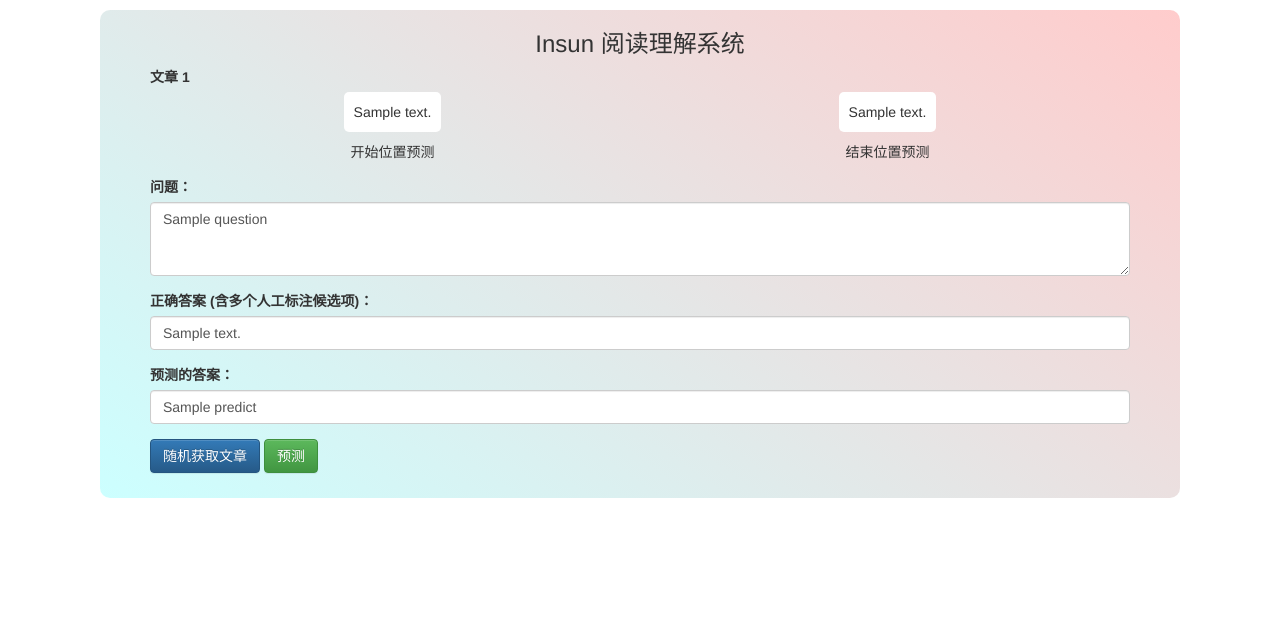
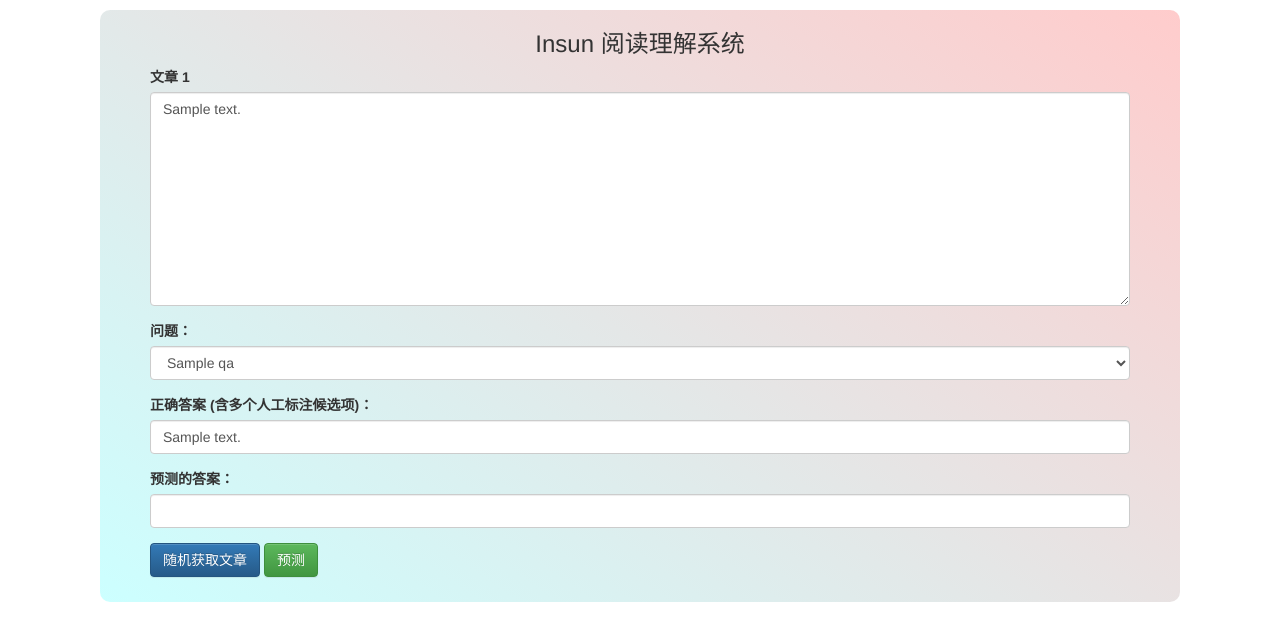
Before and after one commit to JizxGit/MRC, a Flask app: template template/home.html in a window 1280 px wide. Shown: the top 641 px of the page. Run offline with Flask 2, Linux system fonts and the light colour scheme; the template is opened without the code that fills it: most values are stand-ins (such as "Sample title", 1, 10 or a date in 2020); parts of the project's set-up code (start-up, migrations or seed data) failed here and were passed over; some libraries are stand-ins or nearby versions.

Commit message:
将页面改了问题可下拉选择的形式，预测时通过 ajax 请求，目前还是没有加载模型的版本

```diff
--- a/template/home.html
+++ b/template/home.html
@@ -6,10 +6,32 @@
     <script src="https://apps.bdimg.com/libs/jquery/2.1.4/jquery.min.js"></script>
     <script>
         $(document).ready(function () {
-            // $("#reload").click(function(){
-            //     location.reload()
-            // });
+            $("#prob_view").hide(); //一开始将预测的概率图隐藏起来
         });
+
+        //选择其他问题时更新页面的操作
+        function change_question() {
+            var question = $("select option:selected");
+            $("#true_answer").val(question.attr("data_answer"));//更新真正的答案
+            $("#question_index").val(question.index());//
+            $("#predict_answer").val("");//清空上次预测的答案
+        }
+
+        //ajax 请求后台
+        function predict() {
+            data = {
+                "uuid": $("select option:selected").val()
+            };
+            $.post("/predict", data, function (res) {
+                $("#predict_answer").val(res["predict_answer"]);//显示预测答案
+                $("#context_start_prob").html(res["context_start_prob"]);//开始位置预测概率
+                $("#context_end_prob").html(res["context_end_prob"]);//结束位置预测概率
+                if (res['success']) {
+                    $("#prob_view").show();//显示概率图
+                    $("#context").hide();//隐藏输入框
+                }
+            });
+        }
     </script>
 
     <style type="text/css">
@@ -21,11 +43,18 @@
             padding: 1px 50px 10px 50px;
             border-radius: 10px;
         }
-        .start-end{
+
+        .start-end {
             display: grid;
             grid-template-columns: 1fr 1fr;
             grid-gap: 0 10px;
             justify-items: center;
+        }
+
+        .grid_item {
+            background-color: white;
+            padding: 10px;
+            border-radius: 5px;
         }
 
     </style>
@@ -45,43 +74,50 @@
 <div>
     <div class="center">
         <h3 style="text-align: center">Insun 阅读理解系统</h3>
-        <!--<div style="text-align: right"> —insun 实验室 </div>-->
+
         <form action="/predict" method="post">
-            <input type="hidden" name="index" value="{{index}}">
+
+            <!--隐藏的下标等id-->
+            <input type="hidden" name="context_index" value="{{context_index}}">
+            <input type="hidden" name="question_index" value="{{question_index}}">
 
             <div class="form-group">
-                <label class=" control-label">文章 {{index}}</label>
-                {% if not context_start_prob %}
-                    <textarea class="form-control" rows="10" name="context">{{context}}</textarea>
-                {% else %}
-                    <textarea class="form-control" rows="10" name="context" style="display: none;">{{context}}</textarea>
-                {% endif %}
+                <label class=" control-label">文章 {{context_index}}</label>
+                <textarea id="context" class="form-control" rows="10" name="context">{{context}}</textarea>
 
-                {% if context_start_prob %}
-                <div class="start-end">
-                    <p style="background-color: white;padding:10px;border-radius:5px"> {{context_start_prob| safe }}</p>
-                    <p style="background-color: white;padding:10px;border-radius:5px"> {{context_end_prob| safe }}</p>
+                <div id="prob_view" class="start-end">
+                    <p id="context_start_prob" class="grid_item"></p>
+                    <p id="context_end_prob" class="grid_item"></p>
                     <span>开始位置预测</span>
                     <span>结束位置预测</span>
                 </div>
-                {% endif %}
             </div>
 
             <div class="form-group">
                 <label class=" control-label">问题：</label>
-                <textarea class="form-control" rows="3" name="question">{{ question }}</textarea>
+                <select class="form-control" onchange="change_question()" name="question_uuid">
+                    {% for qa in qas %}
+                        {% if question == qa[1] %}
+                        <option value="{{qa[0]}}" data_answer="{{qa[2]}}" selected>{{qa[1]}}</option>
+                        {% else %}
+                        <option value="{{qa[0]}}" data_answer="{{qa[2]}}">{{qa[1]}}</option>
+                        {% endif %}
+                    {% endfor %}
+                </select>
+            </div>
+
+            <div class="form-group">
+                <label>正确答案 (含多个人工标注候选项)：</label>
+                <input id="true_answer" name="true_answer" type="text" class="form-control" value="{{ true_answer }}"/>
+            </div>
+
+            <div class="form-group">
+                <label>预测的答案：</label>
+                <input id="predict_answer" name="predict_answer" type="text" class="form-control"/>
             </div>
             <div class="form-group">
-                <label>正确答案 (含多个人工标注候选项)：</label> <input name="answer" type="text" class="form-control" value="{{ answer }}"/>
-            </div>
-            <div class="form-group">
-                <label>预测的答案：</label> <input name="predict" type="text" class="form-control" value="{{ predict }}"/>
-            </div>
-            <div class="form-group">
-                <!--这个 if 没有什么用了-->
-                <!--{% if inital %} {% else %}<h5 style="color:red">先<span>获取文章</span>，再<span>预测</span></h5>{% endif %}-->
                 <a href="/" class="btn btn-primary">随机获取文章</a>
-                <button type="submit" class="btn btn-success">预测</button>
+                <button type="button" onclick="predict()" class="btn btn-success">预测</button>
             </div>
         </form>
 
--- a/web.py
+++ b/web.py
@@ -1,7 +1,7 @@
 # -*- coding: utf8 -*-
 from flask import Flask
 from flask import render_template
-from flask import request
+from flask import request, jsonify
 import json
 import numpy as np
 import codecs
@@ -10,106 +10,120 @@ app = Flask(__name__, template_folder='template/')
 from tqdm import tqdm
 import random
 import sys
+
 reload(sys)
 sys.setdefaultencoding('utf8')
 
-random.seed(100)
+random.seed(99)
 
-qa_list = []
-with codecs.open("data/raw/dev-v1.1.json", 'r',encoding='utf-8') as f:
+############################### 加载预测结果、验证集文件 ###############################
+passage_list = []
+with codecs.open("data/raw/dev-v1.1.json", 'r', encoding='utf-8') as f:
     data = json.load(f)
     dev_data = data['data']
 
-with codecs.open("data/prediction.json", 'r',encoding='utf-8') as f:
+with codecs.open("data/prediction.json", 'r', encoding='utf-8') as f:
     predict_dict = json.load(f)
 
 for i in tqdm(range(len(dev_data)), desc="process... dev data"):
     paragraphs = dev_data[i]['paragraphs']
     for paragraph in paragraphs:
-        context = paragraph['context']
-        context = context.replace("''", '" ').replace("``", '" ').replace('　', ' ')
+        context = paragraph['context'].replace("''", '" ').replace("``", '" ').replace('　', ' ')
+
         qas = paragraph['qas']
+        question_answers = []
         for qa in qas:
+            uuid = qa['id']
             question = qa['question']
-            uuid = qa['id']
             answers = []
             for i, ans in enumerate(qa['answers']):
                 answers.append(qa['answers'][i]['text'])
 
-            entry = (uuid, context, question, " ✔️ ".join(answers))
-            qa_list.append(entry)
+            question_answers.append((uuid, question, " ✔️ ".join(answers)))
+
+        passage_list.append({"context": context, "qas": question_answers})
 
 
+############################### 辅助函数 ###############################
+
 def percent(prob_list):
+    ''' 将 softmax 得到的结果 在进行计算百分比，用于显示字体大小 '''
     min = np.min(prob_list)
-    probs_ = [prob - min for prob in prob_list]
-    sum = np.sum(probs_)
-    probs = [round(prob / sum, 4) for prob in probs_]
+    sum = np.sum(prob_list) - len(prob_list)*min
+    probs = [round(prob - min / sum, 4) for prob in prob_list]
     print(probs)
     print(max(probs))
     return probs
 
 
-def render_span(tokens, probs,color="9, 220, 123"):
+def render_span(tokens, probs, color="9, 220, 123"):
+    ''' 渲染显示概率的 html'''
     # 9, 132, 220 蓝
     # 9, 220, 123 青
     start_spans = ('<span style=" ' \
                    'background-color:rgba({},{:.2f}); ' \
                    'font-size:{}px;' \
-                   'border-radius:5px;">{}</span> '.format(color, 0.1 + start_prob, 13 + start_prob * 20, token) for
-                   token, start_prob in zip(tokens, probs))
+                   'border-radius:5px;">{}</span> '.format(color, 0.1 + prob, 13 + prob * 20, token) for
+                   token, prob in zip(tokens, probs))
     return ' '.join(start_spans)
 
+
+############################### API ###############################
 
 @app.route('/')
 @app.route('/<int:num>')
 def home(num=None):
-    # i = 1945 ,2759可以举例
+    # 1458 文章可以举例
+    # 1570
 
-    total_num = len(qa_list)
-    i = random.randint(0, total_num - 1) if not num or num >= total_num else num
-    entry = qa_list[i]
+    total_num = len(passage_list)  # 总数
+    context_index = random.randint(0, total_num - 1) if not num or num >= total_num else num  # 随机生成或者指定文章编号
+    passage = passage_list[context_index]
 
-    return render_template('home.html', index=i, context=entry[1], question=entry[2], answer=entry[3], predict="")
+    context = passage['context']
+    qas = passage['qas']
+    question_index = random.randint(0, len(qas) - 1)
+    uqa = qas[question_index]
+
+    data = {
+        'context_index': context_index,
+        'context': context,
+        'question_index': question_index,
+        'question': uqa[1],
+        'qas': qas,
+        'true_answer': uqa[2],
+        'predict_answer': ""
+    }
+    return render_template('home.html', **data)
 
 
-@app.route('/predict', methods=['GET', 'POST'])
+@app.route('/predict', methods=['POST'])
 def predict():
-    index = str(request.form['index']).strip()
-    context = str(request.form['context']).strip()
-    question = str(request.form['question']).strip()
-    answer = str(request.form['answer']).strip()
-    entry = qa_list[int(index)]
+    predict_entry = predict_dict.get(request.form['uuid'], None)
+    if predict_entry is None:
+        result = {
+            'predict': "没有预测答案，可能原因：文章长度过长或者有特殊token"
+        }
+    else:
+        predict_answer = predict_entry['answer']
+        context_tokens = predict_entry['tokens']
+        context_len = len(context_tokens)
+        start_probs = predict_entry['start_probs'][:context_len]
+        end_probs = predict_entry['end_probs'][:context_len]
 
-    # predict_entry = predict_dict.get(entry[0] + "\n", None)
-    predict_entry = predict_dict.get(entry[0], None)
+        start_probs = percent(start_probs)
+        end_probs = percent(end_probs)
+        # 渲染 html
+        context_start_prob_html = render_span(context_tokens, start_probs)
+        context_end_prob_html = render_span(context_tokens, end_probs, color="9,132,220")
 
-    # 跳过文章长度过长
-    if predict_entry is None:
-        predict = "没有预测答案，可能原因：文章长度过长或者有特殊token"
-        return render_template('home.html', index=index, context=context, context_prob="", question=question, answer=answer,
-                               predict=predict)
-
-    predict_answer = predict_entry['answer']
-    context_tokens = predict_entry['tokens']
-    context_len = len(context_tokens)
-    start_probs = predict_entry['start_probs'][:context_len]
-    end_probs = predict_entry['end_probs'][:context_len]
-
-    start_probs = percent(start_probs)
-    end_probs = percent(end_probs)
-
-    # 渲染 html
-    context_start_prob_html = render_span(context_tokens, start_probs,color="220,9,9")
-    context_end_prob_html = render_span(context_tokens, end_probs,color="9,132,220")
-
-    print("id:", index)
-    print(entry[0])
-    print(repr(predict_answer))
-
-    return render_template('home.html', index=index, context=context,
-                           context_start_prob=context_start_prob_html, context_end_prob=context_end_prob_html,
-                           question=question, answer=answer, predict=predict_answer)
+        result = {
+            'success': "true",
+            'context_start_prob': context_start_prob_html,
+            'context_end_prob': context_end_prob_html,
+            'predict_answer': predict_answer
+        }
+    return jsonify(result)
 
 
 if __name__ == '__main__':
```
